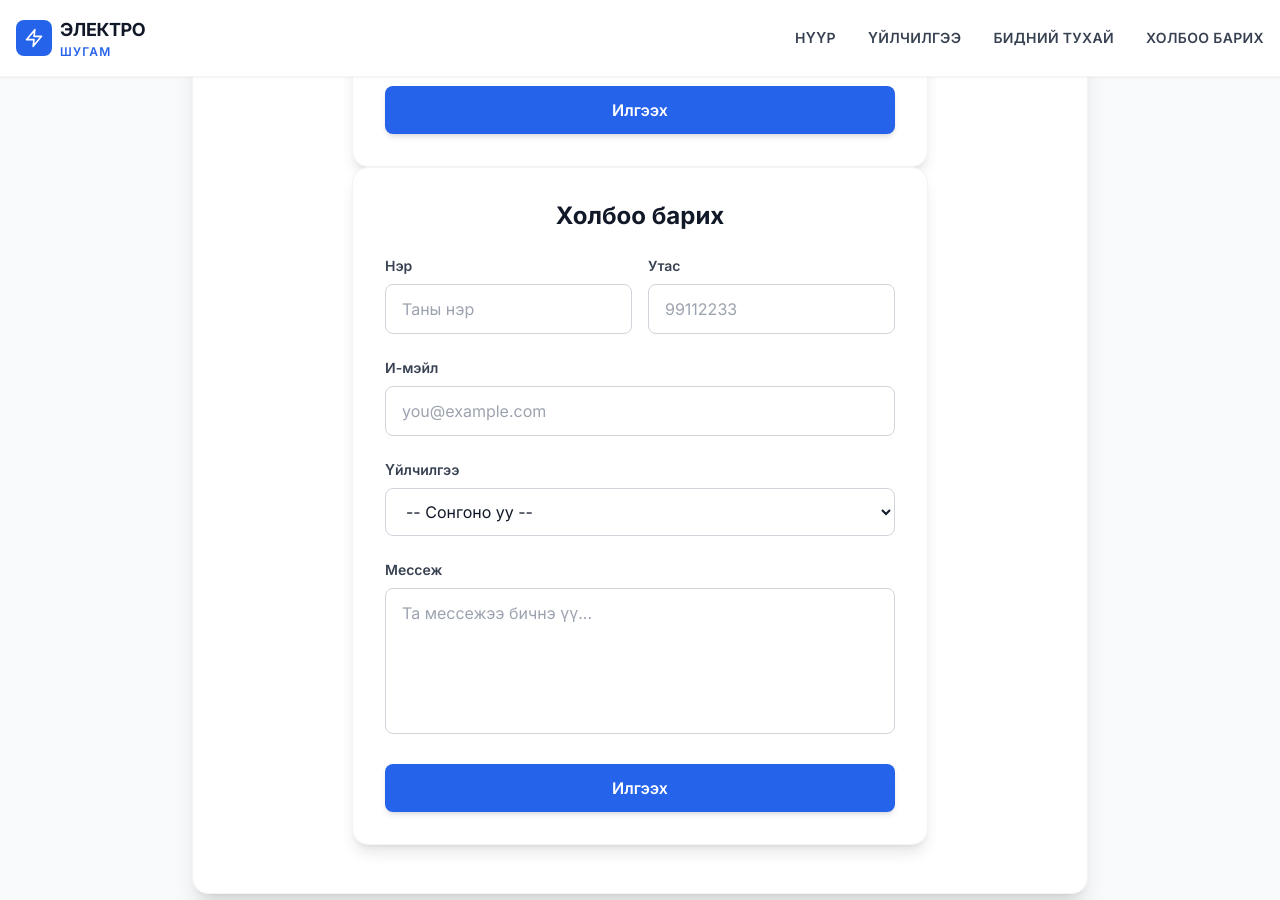
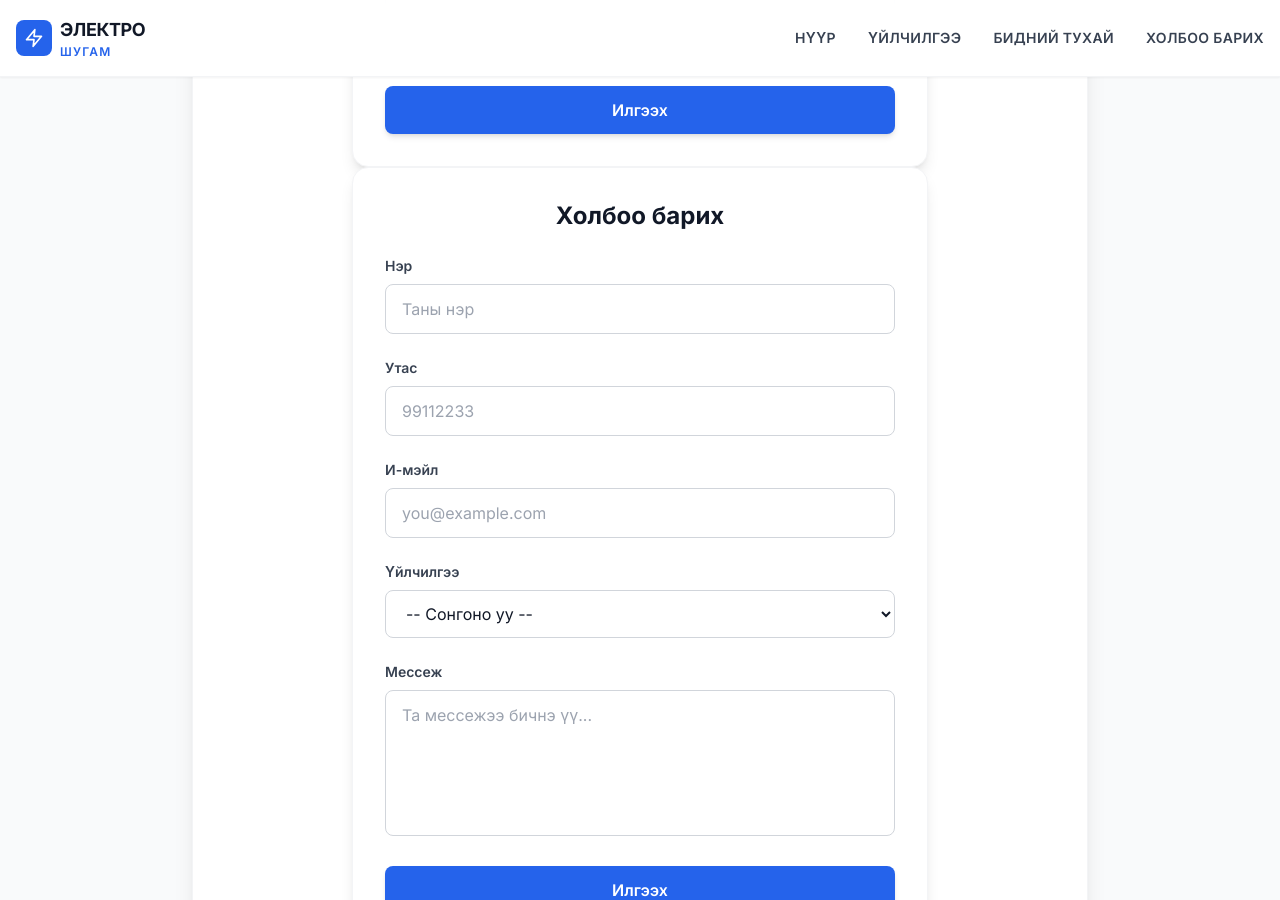
Before and after one commit to electroshugam/electroshugam_web_new, a Jekyll site: the page built from contact.html, in a window 1280 px wide and 900 px high, scrolled down 1980 px. Built offline with Jekyll 4.4.1, drawn with Linux system fonts in a browser that asks for light colours; nearby versions of some CDN libraries.

Commit message:
fig update

```diff
--- a/contact.html
+++ b/contact.html
@@ -272,8 +272,6 @@ body_class: ""
   </h2>
 
   <!-- Name + Phone -->
-  <div class="grid md:grid-cols-2 gap-4">
-
     <!-- Name -->
     <div>
       <label class="block text-sm font-semibold text-gray-700 mb-2">
@@ -305,8 +303,6 @@ body_class: ""
         class="w-full px-4 py-3 rounded-lg border border-gray-300 focus:border-blue-500 focus:ring-2 focus:ring-blue-100 outline-none transition"
       >
     </div>
-
-  </div>
 
   <!-- Email -->
   <div>
```
